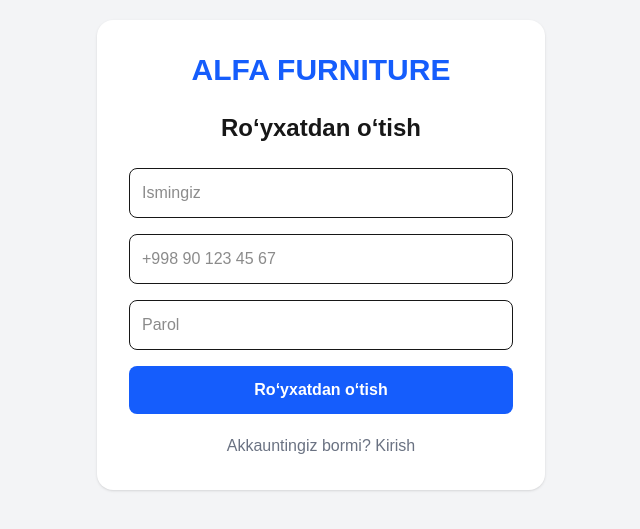
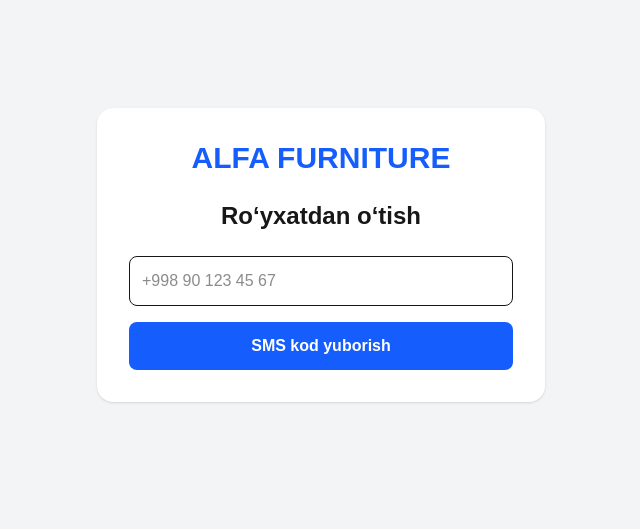
Before and after one commit to amuhitdinov009-spec/alfa-furniture, a Next.js app: page /register in a window 1280 px wide. Shown: the part 145-674 px from the top of the page, without its empty margins (319-959 px from the left). Built offline with nearby package versions, Linux system fonts and the light colour scheme.

Commit message:
Register page

```diff
--- a/app/register/page.tsx
+++ b/app/register/page.tsx
@@ -1,4 +1,15 @@
+"use client";
+
+import { useState } from "react";
+
 export default function Register() {
+  const [phone, setPhone] = useState("");
+  const [step, setStep] = useState(1);
+
+  function handlePhoneSubmit() {
+    setStep(2);
+  }
+
   return (
     <main className="min-h-screen bg-gray-100 flex items-center justify-center p-6">
       <div className="bg-white w-full max-w-md p-8 rounded-2xl shadow">
@@ -7,39 +18,49 @@
           ALFA FURNITURE
         </h1>
 
+        {step === 1 ? (
+          <>
             <h2 className="text-2xl font-bold mt-6 mb-6 text-center">
               Ro‘yxatdan o‘tish
             </h2>
 
-        <div className="space-y-4">
+            <input
+              type="tel"
+              value={phone}
+              onChange={(e) => setPhone(e.target.value)}
+              placeholder="+998 90 123 45 67"
+              className="w-full border p-3 rounded-lg mb-4"
+            />
+
+            <button
+              type="button"
+              onClick={handlePhoneSubmit}
+              className="w-full bg-blue-600 text-white p-3 rounded-lg font-bold"
+            >
+              SMS kod yuborish
+            </button>
+          </>
+        ) : (
+          <>
+            <h2 className="text-2xl font-bold mt-6 mb-6 text-center">
+              SMS kodni kiriting
+            </h2>
 
             <input
               type="text"
-            placeholder="Ismingiz"
-            className="w-full border p-3 rounded-lg"
+              placeholder="123456"
+              maxLength={6}
+              className="w-full border p-3 rounded-lg mb-4 text-center text-xl"
             />
 
-          <input
-            type="tel"
-            placeholder="+998 90 123 45 67"
-            className="w-full border p-3 rounded-lg"
-          />
-
-          <input
-            type="password"
-            placeholder="Parol"
-            className="w-full border p-3 rounded-lg"
-          />
-
-          <button className="w-full bg-blue-600 text-white p-3 rounded-lg font-bold">
-            Ro‘yxatdan o‘tish
+            <button
+              type="button"
+              className="w-full bg-blue-600 text-white p-3 rounded-lg font-bold"
+            >
+              Tasdiqlash
             </button>
-
-        </div>
-
-        <p className="text-center text-gray-500 mt-5">
-          Akkauntingiz bormi? Kirish
-        </p>
+          </>
+        )}
 
       </div>
     </main>
```
Lines whose indentation alone changed are shown as unchanged.
